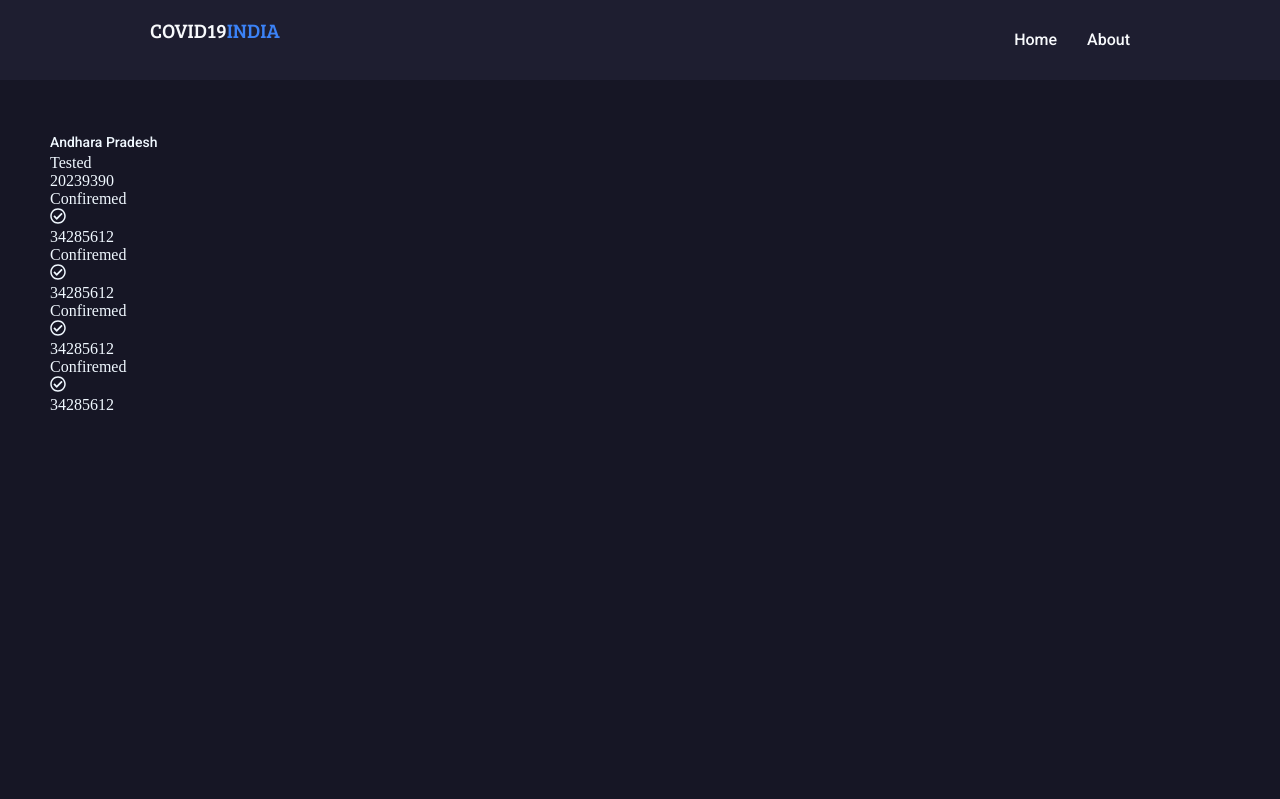
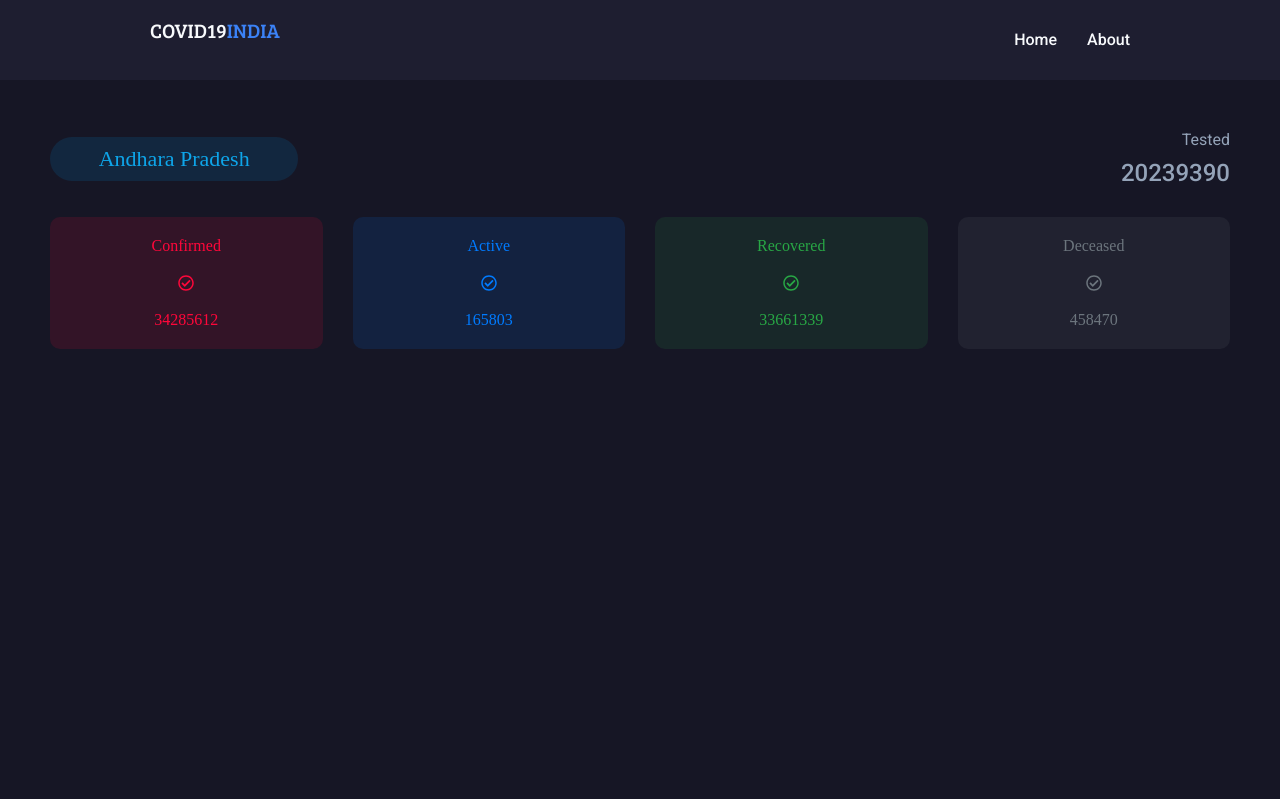
Before and after one commit to Rohit-kumar-verma/covid19-dashboard, a React (Create React App) app: page /state in a window 1280 px wide. Shown: the top 799 px of the page. Built offline with nearby package versions, Linux system fonts and the light colour scheme; no server answers; a web font is replaced by a local one.

Commit message:
count container complete

```diff
--- a/src/components/Counter/index.css
+++ b/src/components/Counter/index.css
@@ -0,0 +1,34 @@
+.counter-container {
+  display: grid;
+  grid-template-columns: 3fr 3fr 3fr 3fr;
+  gap: 30px;
+  margin-top: 30px;
+}
+.count-block {
+  display: flex;
+  flex-direction: column;
+  justify-content: center;
+  align-items: center;
+  padding: 20px 0px;
+  border-radius: 10px;
+  gap: 20px;
+}
+.confirmed-count {
+  color: #ff073a;
+  background: #331427;
+}
+
+.active-count {
+  color: #007bff;
+  background: #132240;
+}
+
+.recovered-count {
+  color: #28a745;
+  background: #182829;
+}
+
+.deceased-count {
+  color: #6c757d;
+  background: #212230;
+}
--- a/src/components/Counter/index.js
+++ b/src/components/Counter/index.js
@@ -1,31 +1,31 @@
 import {Component} from 'react'
 import {FaRegCheckCircle} from 'react-icons/fa'
 
-// import './index.css'
+import './index.css'
 
 class Counter extends Component {
   render() {
     return (
-      <div className="grid grid-cols-4 gap-4">
-        <div className="">
-          <p>Confiremed</p>
+      <div className="counter-container">
+        <div className="confirmed-count count-block">
+          <p>Confirmed</p>
           <FaRegCheckCircle />
           <p>34285612</p>
         </div>
-        <div className="">
-          <p>Confiremed</p>
+        <div className="active-count count-block">
+          <p>Active</p>
           <FaRegCheckCircle />
-          <p>34285612</p>
+          <p>165803</p>
         </div>
-        <div className="">
-          <p>Confiremed</p>
+        <div className="recovered-count count-block">
+          <p>Recovered</p>
           <FaRegCheckCircle />
-          <p>34285612</p>
+          <p>33661339</p>
         </div>
-        <div className="">
-          <p>Confiremed</p>
+        <div className="deceased-count count-block">
+          <p>Deceased</p>
           <FaRegCheckCircle />
-          <p>34285612</p>
+          <p>458470</p>
         </div>
       </div>
     )
--- a/src/components/StateDetails/index.css
+++ b/src/components/StateDetails/index.css
@@ -37,6 +37,33 @@
   color: aliceblue;
 }
 
+.header-block {
+  display: flex;
+  justify-content: space-between;
+  align-items: center;
+}
+.state-name {
+  color: #0ea5e9;
+  background: #0284c729;
+  width: 18%;
+  padding: 10px 18px;
+  border-radius: 40px;
+  font-size: 22px;
+  text-align: center;
+  font-family: HK Grotesk;
+}
+
+.header-block-right-1 p {
+  color: #94a3b8;
+  font-family: Roboto;
+  display: flex;
+  justify-content: end;
+}
+.number-text {
+  margin-top: 10px;
+  font-size: 24px;
+  font-weight: 500;
+}
 .bar-chart-block {
   text-align: center;
 }
--- a/src/components/StateDetails/index.js
+++ b/src/components/StateDetails/index.js
@@ -158,12 +158,12 @@ export default function StateDetails() {
     <div className="details-main-container">
       <Header />
       <div className="state-detail-container">
-        <div>
+        <div className="header-block">
           <h1 className="state-name">Andhara Pradesh</h1>
-        </div>
-        <div>
-          <p>Tested</p>
-          <p>20239390</p>
+          <div className="header-block-right-1">
+            <p>Tested</p>
+            <p className="number-text">20239390</p>
+          </div>
         </div>
         <>
           <Counter />
```
